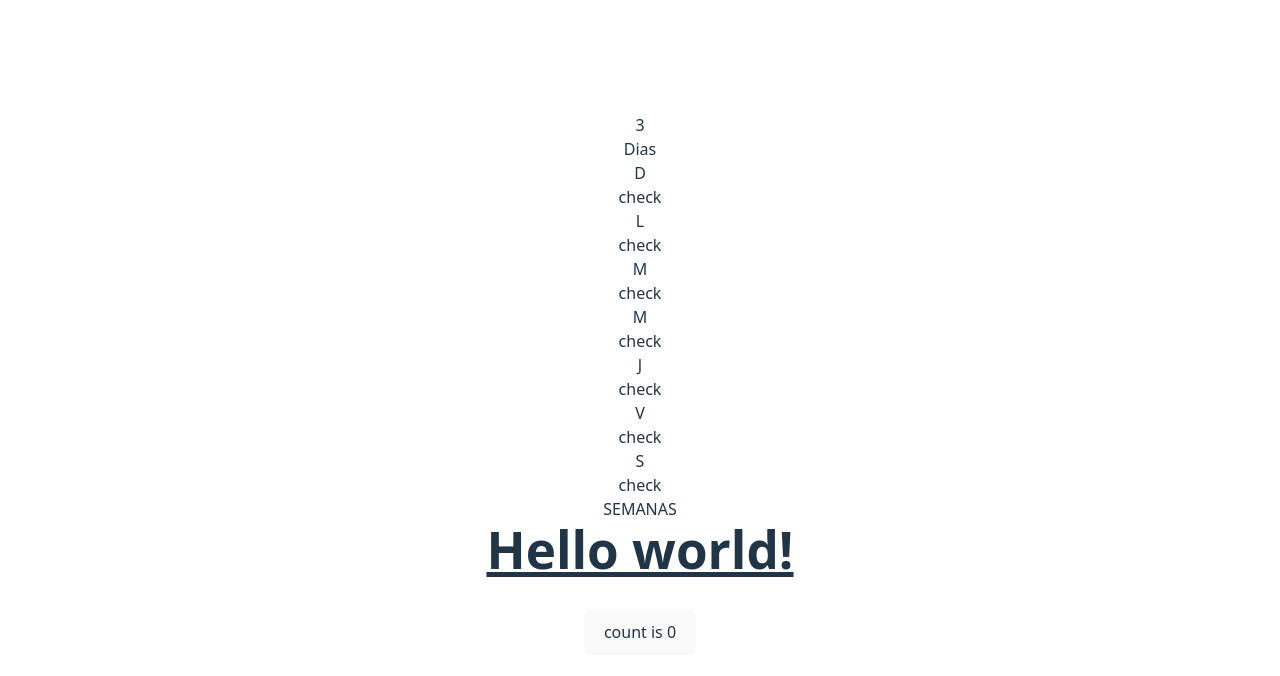
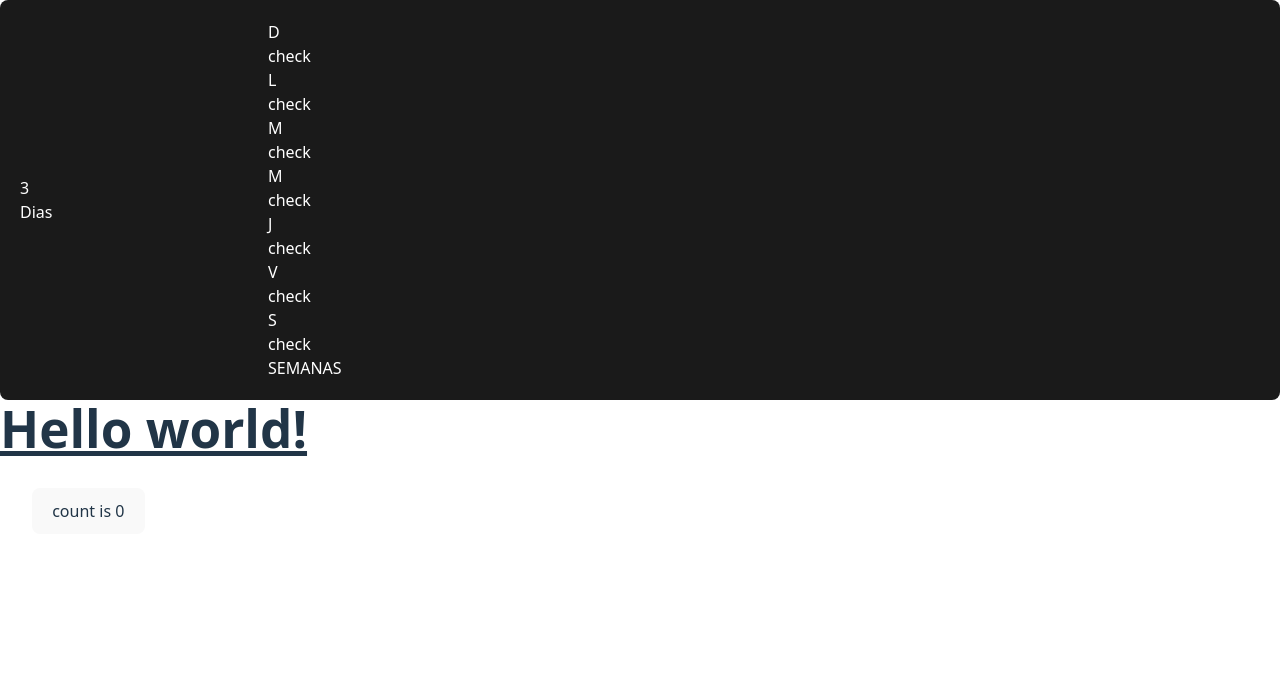
Before and after one commit to comicway/megabook, a React (Vite) app: page / in a window 1280 px wide. Shown: the top 676 px of the page. Built offline with nearby package versions, Linux system fonts and the light colour scheme.

Commit message:
modificacion de componente daily streak y ajuste css

```diff
--- a/src/Components/DailyStreak/DailyStreak.jsx
+++ b/src/Components/DailyStreak/DailyStreak.jsx
@@ -4,11 +4,12 @@ const DailyStreak = () => {
             <div className="container mx-auto">
                 <div className="grid gap-3">
                     <div className="grid-cols-1">
-                    <div>
+                        <div className="cardStreak">
+                            <div style={{ width: "20%" }}>
                                 <p>3</p>
                                 <p>Dias</p>
                             </div>
-                    <div>
+                            <div style={{ width: "80%" }}>
                                 <ul>
                                     <li><p>D</p><span>check</span></li>
                                     <li><p>L</p><span>check</span></li>
@@ -23,6 +24,7 @@ const DailyStreak = () => {
                         </div>
                     </div>
                 </div>
+            </div>
         </>
     );
 }
--- a/src/index.css
+++ b/src/index.css
@@ -28,13 +28,13 @@ a:hover {
   color: #535bf2;
 }
 
-body {
+/*body {
   margin: 0;
   display: flex;
   place-items: center;
   min-width: 320px;
   min-height: 100vh;
-}
+}*/
 
 h1 {
   font-size: 3.2em;
@@ -73,12 +73,11 @@ button:focus-visible {
   }
 }
 /* ===== APP.CSS Default ===== */
-#root {
-  max-width: 1280px;
+
+/*#root {
   margin: 0 auto;
   padding: 2rem;
-  text-align: center;
-}
+}*/
 
 .logo {
   height: 6em;
@@ -115,3 +114,14 @@ button:focus-visible {
 .read-the-docs {
   color: #888;
 }
+/* ===== FICHA DE RACHA ===== */
+.cardStreak {
+  width: 100%;
+  padding: 20px;
+  border-radius: 8px;
+  background-color: #1a1a1a;
+  color: #fff;
+  display: flex;
+  justify-content: space-between;
+  align-items: center;
+}
```
Lines whose indentation alone changed are shown as unchanged.
